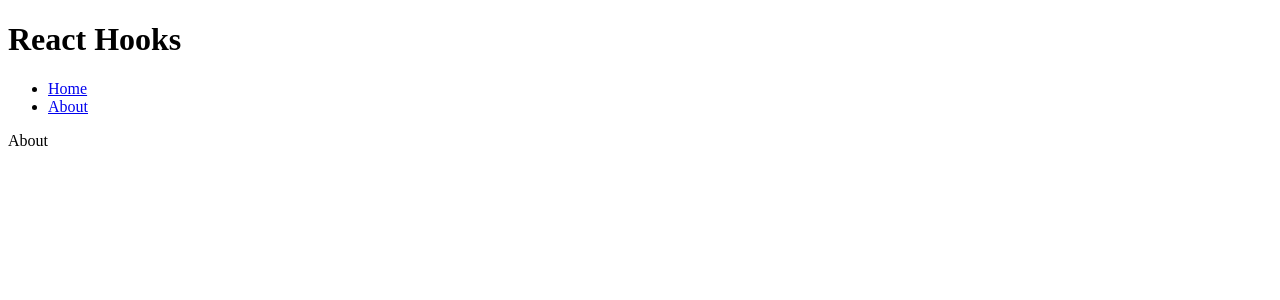
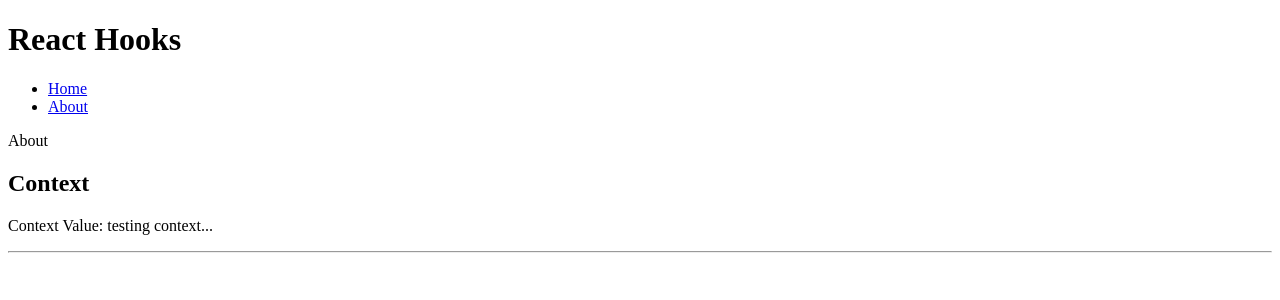
Before and after one commit to estevamorais/react-hooks, a React (Vite) app: page /about in a window 1280 px wide. Shown: the top 300 px of the page. Built offline with nearby package versions, Linux system fonts and the light colour scheme.

Commit message:
UseContext

```diff
--- a/src/App.jsx
+++ b/src/App.jsx
@@ -1,4 +1,6 @@
 import { BrowserRouter, Routes, Route, Link } from "react-router-dom";
+
+import { HookUseContext } from "./components/HookUseContext/HookUseContext";
 
 import Home from "./pages/Home/Home";
 import About from "./pages/About/About";
@@ -6,6 +8,7 @@
 const App = () => {
   return (
     <div>
+      <HookUseContext>
         <h1>React Hooks</h1>
         <BrowserRouter>
           <ul>
@@ -21,6 +24,7 @@
             <Route path="/about" element={<About />}></Route>
           </Routes>
         </BrowserRouter>
+      </HookUseContext>
     </div>
   );
 };
--- /dev/null
+++ b/src/components/HookUseContext/HookUseContext.jsx
@@ -0,0 +1,14 @@
+import { createContext } from "react";
+
+export const SomeContext = createContext();
+
+// Provider
+export const HookUseContext = ({ children }) => {
+  const contextValue = "testing context...";
+
+  return (
+    <SomeContext.Provider value={{ contextValue }}>
+      {children}
+    </SomeContext.Provider>
+  );
+};
--- a/src/pages/About/About.jsx
+++ b/src/pages/About/About.jsx
@@ -1,5 +1,19 @@
+import { useContext } from "react";
+import { SomeContext } from "../../components/HookUseContext/HookUseContext";
+
 const About = () => {
-  return <div>About</div>;
+  const { contextValue } = useContext(SomeContext);
+
+  return (
+    <div>
+      About
+      <>
+        <h2>Context</h2>
+        <p>Context Value: {contextValue}</p>
+        <hr />
+      </>
+    </div>
+  );
 };
 
 export default About;
--- a/src/pages/Home/Home.jsx
+++ b/src/pages/Home/Home.jsx
@@ -1,13 +1,23 @@
+import { useContext } from "react";
+import { SomeContext } from "../../components/HookUseContext/HookUseContext";
+
 import HookUseState from "../../components/HookUseState/HookUseState";
 import HookUseReducer from "../../components/HookUseReducer/HookUseReducer";
 import HookUseEffect from "../../components/HookUseEffect/HookUseEffect";
 
 const Home = () => {
+  const { contextValue } = useContext(SomeContext);
+
   return (
     <div>
       <HookUseState />
       <HookUseReducer />
       <HookUseEffect />
+      <>
+        <h2>Context</h2>
+        <p>Context Value: {contextValue}</p>
+        <hr />
+      </>
     </div>
   );
 };
```
Lines whose indentation alone changed are shown as unchanged.
